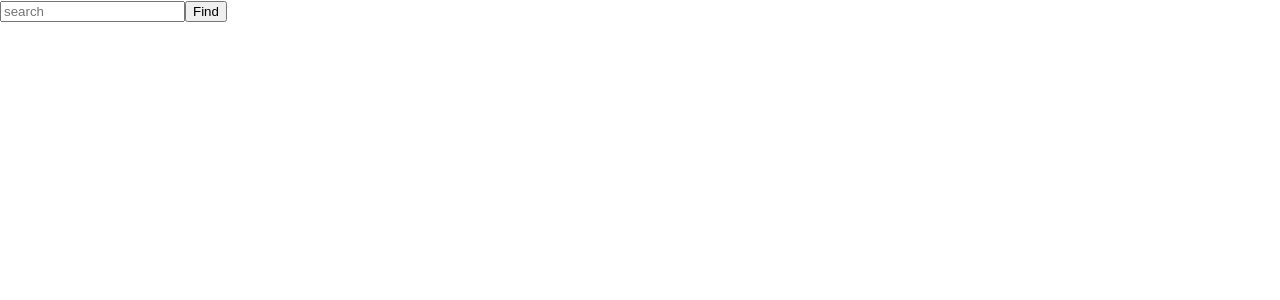
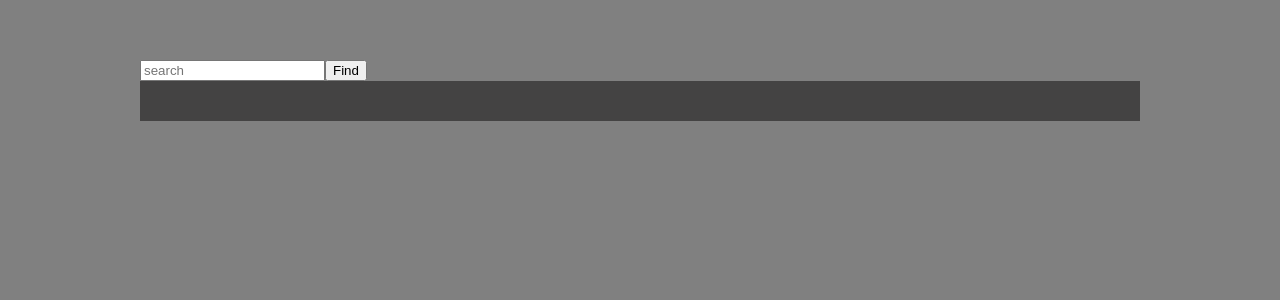
Before and after one commit to SvitlanaRybakova/react-app-search-bar, a React (Create React App) app: page / in a window 1280 px wide. Shown: the top 300 px of the page. Built offline with nearby package versions, Linux system fonts and the light colour scheme.

Commit message:
add styles

```diff
--- a/src/pages/Home.js
+++ b/src/pages/Home.js
@@ -1,9 +1,17 @@
 import React from 'react';
 import Search from '../components/Search';
+import { body, container, articleWrapper } from '../styles/Home.module.css';
 
 function Home(){
   return(
-    <Search />
+    <>
+    <div className={container}>
+      <Search />
+      <div className={articleWrapper}></div>
+    </div>
+
+    </>
+
   )
 }
 export default Home;
--- /dev/null
+++ b/src/styles/Home.module.css
@@ -0,0 +1,14 @@
+body {
+  background-color: grey;
+}
+
+.container {
+  padding-top: 59px;
+  width: 1000px;
+  margin: 0 auto;
+}
+
+.articleWrapper {
+  background-color: rgb(68, 67, 67);
+  padding: 20px;
+}
```
